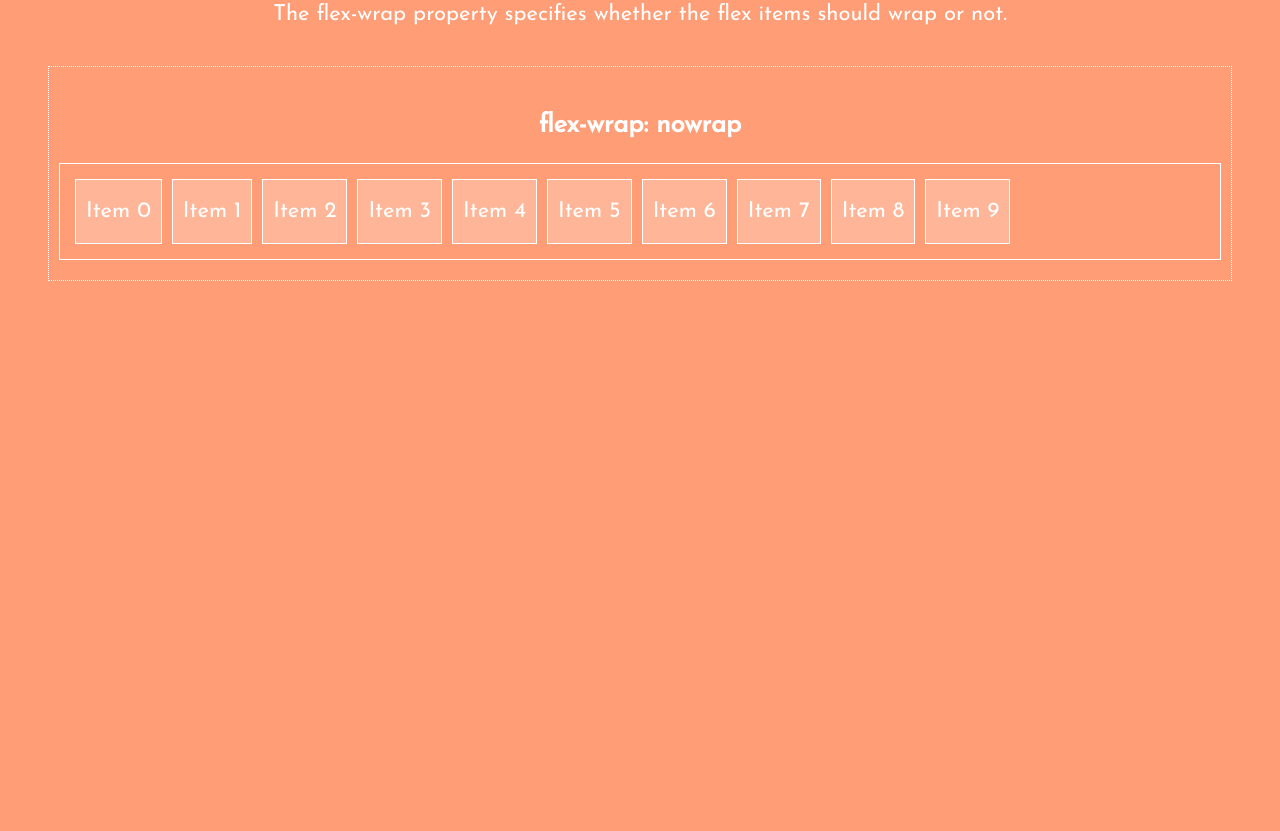
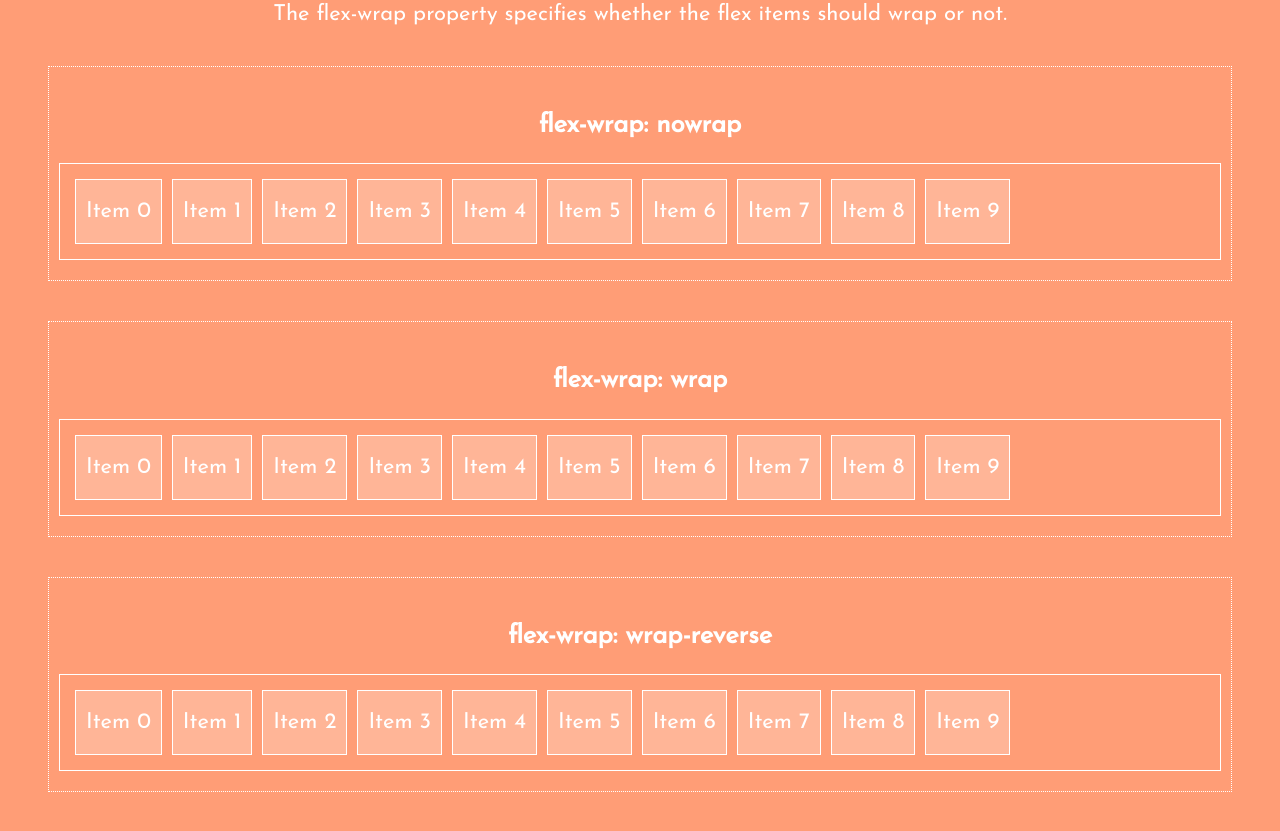
Before and after one commit to aromalsanthosh/FlexBox-Guide, a plain HTML site: page flexWrap.html in a window 1280 px wide. Shown: the part 139-970 px from the top of the page. Before the commit the page ends 800 px from the top, so only its background shows below. Drawn offline with Linux system fonts and the light colour scheme.

Commit message:
Flex Wrap ✅

```diff
--- a/css/flexWrap.css
+++ b/css/flexWrap.css
@@ -5,3 +5,15 @@ body {
 .flex-container {
     flex-direction: row;
 }
+
+.nowrap{
+    flex-wrap: nowrap;
+}
+
+.wrap{
+    flex-wrap: wrap;
+}
+
+.wrap-reverse{
+    flex-wrap: wrap-reverse;
+}
--- a/flexWrap.html
+++ b/flexWrap.html
@@ -29,5 +29,39 @@
             <div>Item 9</div>
         </div>
     </div>
+
+    <div class="head-container">
+        <h3 class="text-center">flex-wrap: wrap</h3>
+        <div class="flex-container wrap">
+            <div>Item 0</div>
+            <div>Item 1</div>
+            <div>Item 2</div>
+            <div>Item 3</div>
+            <div>Item 4</div>
+            <div>Item 5</div>
+            <div>Item 6</div>
+            <div>Item 7</div>
+            <div>Item 8</div>
+            <div>Item 9</div>
+        </div>
+    </div>
+
+    <div class="head-container">
+        <h3 class="text-center">flex-wrap: wrap-reverse</h3>
+        <div class="flex-container wrap-reverse">
+            <div>Item 0</div>
+            <div>Item 1</div>
+            <div>Item 2</div>
+            <div>Item 3</div>
+            <div>Item 4</div>
+            <div>Item 5</div>
+            <div>Item 6</div>
+            <div>Item 7</div>
+            <div>Item 8</div>
+            <div>Item 9</div>
+        </div>
+    </div>
+
+
 </body>
 </html>
```
